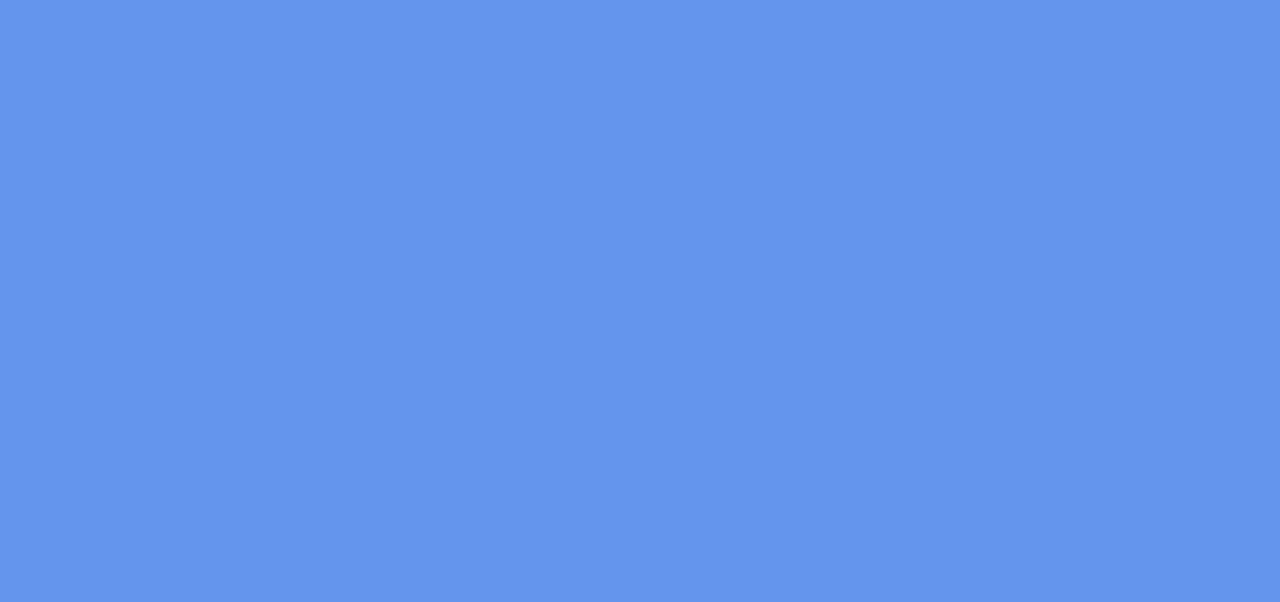
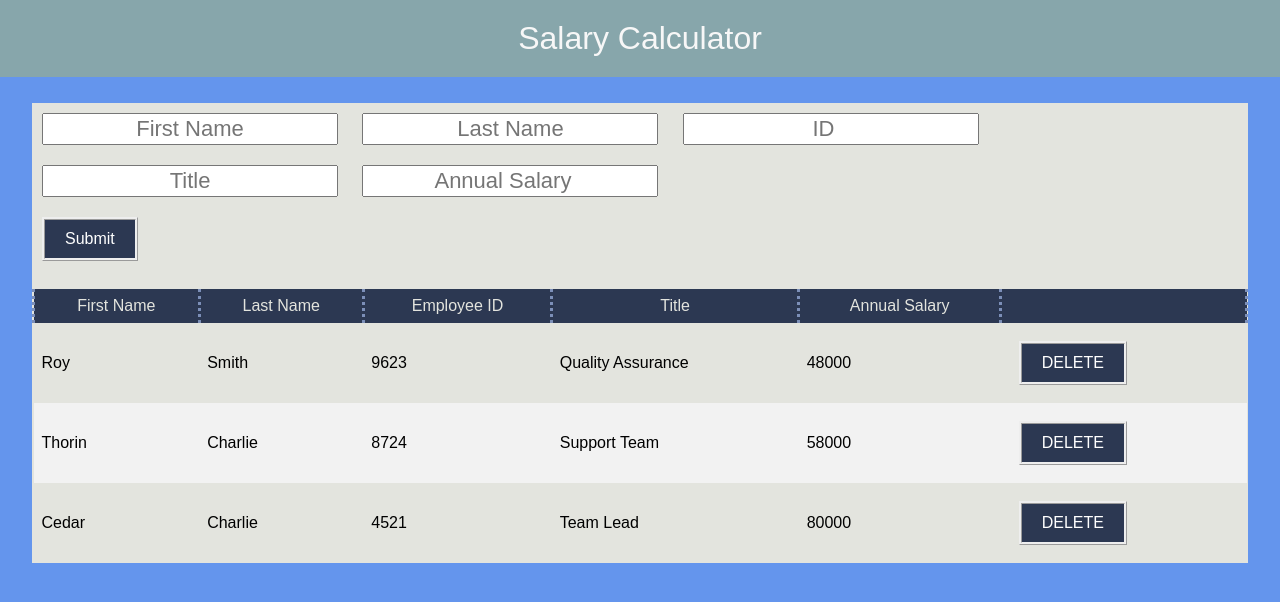
Before and after one commit to ryanmhess/weekend-jquery-salary-calculator, a plain HTML site: page index.html in a window 1280 px wide. Drawn offline with Linux system fonts and the light colour scheme.

Commit message:
got the stored data in, just messing with the css a bit.

```diff
--- a/index.html
+++ b/index.html
@@ -10,6 +10,38 @@
     <title>Document</title>
 </head>
 <body>
-
+    <header>
+        <h1>Salary Calculator</h1>
+    </header>
+    <main class="container">
+        <section class="inputSection">
+            <div class="inputWindow">
+                <input class="inputField" id="firstName" placeholder="First Name" type="text">
+                <input class="inputField" id="lastName" placeholder="Last Name" type="text">
+                <input class="inputField" id="empID" placeholder="ID" type="number">
+                <input class="inputField" id="empTitle" placeholder="Title" type="text">
+                <input class="inputField" id="annualSalary" placeholder="Annual Salary" type="number">
+            </div>
+            <div class="buttonWindow">
+                <button id="add-btn">Submit</button>
+            </div>
+            <div class="imageWindow">
+                <img>
+            </div>
+        </section>
+        <table class="tableSection">
+            <thead>
+                <tr>
+                    <td>First Name</td>
+                    <td>Last Name</td>
+                    <td>Employee ID</td>
+                    <td>Title</td>
+                    <td>Annual Salary</td>
+                    <td></td>
+                </tr>
+            </thead>
+            <tbody id="tableBody"></tbody>     <!--Where Employee Data is Added -->
+        </table>
+    </main>
 </body>
 </html>
--- a/scripts/script.js
+++ b/scripts/script.js
@@ -1,70 +1,37 @@
 
-const petOne = {name: 'Charlie', type: 'dog', age: 6};
-const petTwo = {name: 'Thorin', type: 'rabbit', age: 4};
-const petThree = {name: 'Cedar', type: 'dog', age: 7};
-const petFour = {name: 'Juniper', type: 'cat', age: 3};
+const employeeOne = {firstName: 'Roy', lastName: 'Smith', empID: 9623, empTitle: 'Quality Assurance', annualSalary: 48000};
+const employeeTwo = {firstName: 'Thorin', lastName: 'Charlie', empID: 8724, empTitle: 'Support Team', annualSalary: 58000};
+const employeeThree = {firstName: 'Cedar', lastName: 'Charlie', empID: 4521, empTitle: 'Team Lead', annualSalary: 80000};
 
-const pets = [petOne, petTwo, petThree, petFour];
+const employees = [employeeOne, employeeTwo, employeeThree];
 
-$(readyNow); // Shorthand for $(document).ready(readyNow);
+$(document).ready(readyNow);
 
 function readyNow() {
-  appendDom();
-  $('#clear-btn').on('click', donateThePets);
-  $('#add-btn').on('click', adoptThePets);
+    // appendDom();
+    employeeList(employees);
+    // $('#clear-btn').on('click', donateThePets);
+    $('#add-btn').on('click', addEmployee);
 }
 
-function appendDom() {
-  $('.container').append(`
-    <h1>Challenge 170</h1>
-
-    <button id="clear-btn">Donate the Pets</button>
-    <button id="add-btn">Adopt the Pet</button>
-    <input class="inputField" id="petName" placeholder="name">
-    <input class="inputField id="petType" placeholder="type">
-    <input class="inputField id="petAge" placeholder="age">
-    <table>
-      <thead>
-        <tr>
-          <th>Name</th>
-          <th>Type</th>
-          <th>Age</th>
-        </tr>
-      </thead>
-      <tbody id="tableBody">
-      </tbody>
-    </table>
-  `);
-
-  // YOUR CODE HERE
-  // Remember, small steps!
-
-  // Display each of the pets on the DOM.
-  petSort(pets);
-  // Add an input field that allows users to add new pets from the index page.
-
-  // Add a button that clears out the list of pets.
+function employeeList(employees){
+    for(let employee of employees){
+        employeeAssign(employee);
+    }
 }
 
-function petSort(pets){
-  for(let pet of pets){
-    petAssign(pet);
-  }
+function employeeAssign(employee){
+    $('#tableBody').append(`
+    <tr>
+    <td>${employee.firstName}</td>
+    <td>${employee.lastName}</td>
+    <td>${employee.empID}</td>
+    <td>${employee.empTitle}</td>
+    <td>${employee.annualSalary}</td>
+    <td><button id="remove-btn">DELETE</button></td>
+    </tr>`);
 }
 
-function petAssign(pet){
-  $('#tableBody').append(`
-  <tr>
-    <td>${pet.name}</td>
-    <td>${pet.type}</td>
-    <td>${pet.age}</td>
-  </tr>`);
-}
-
-function donateThePets(){
-  $('tbody').empty()
-}
-
-function adoptThePets(){
+function addEmployee(){
 
 }
--- a/style.css
+++ b/style.css
@@ -17,9 +17,10 @@ h1 {
 }
 
 .container {
-    max-width: 900px;
-    margin: 0 auto;
-    height: 600px;
+    max-width: 95%;
+    margin-top: 2%;
+    margin-left: auto;
+    margin-right: auto;
     background-color: #E3E4DE;
 }
 
@@ -37,24 +38,24 @@ tr:nth-child(even){
     background-color: #f2f2f2;
 }
 
-th {
+/* th {
     background-color: #2C3852;
     color: white;
     font-size: 18px;
-}
+} */
 
 input {
-    margin: 20px;
+    margin: 10px;
     font-size: 22px;
-    width: 300px;
+    width: auto;
 }
 
 button {
-    margin: 20px;
+    margin: 10px;
     background-color: #2C3852; /* Green */
-    border: none;
+    border: ridge;
     color: white;
-    padding: 8px 14px;
+    padding: 10px 20px;
     text-align: center;
     text-decoration: none;
     display: inline-block;
@@ -70,9 +71,26 @@ button:active {
     background-color: #1d263b;
 }
 
-.inputField{
+.inputField {
     text-align: center;
-    display: flex;
-    flex-direction: row;
-    flex-wrap: nowrap;
+    /* display: inline-flex;
+    flex-direction: unset;
+    flex-wrap: nowrap; */
+    /* padding: 10px 20px;
+    width: 200px; */
 }
+
+thead{
+    background-color: #2C3852;
+    color: #E3E4DE;
+}
+
+thead >tr >td{
+    border-style: none dotted;
+    border-color: #7c8fb8;
+    text-align: center;
+}
+
+table{
+    text-align: center;
+}
```
